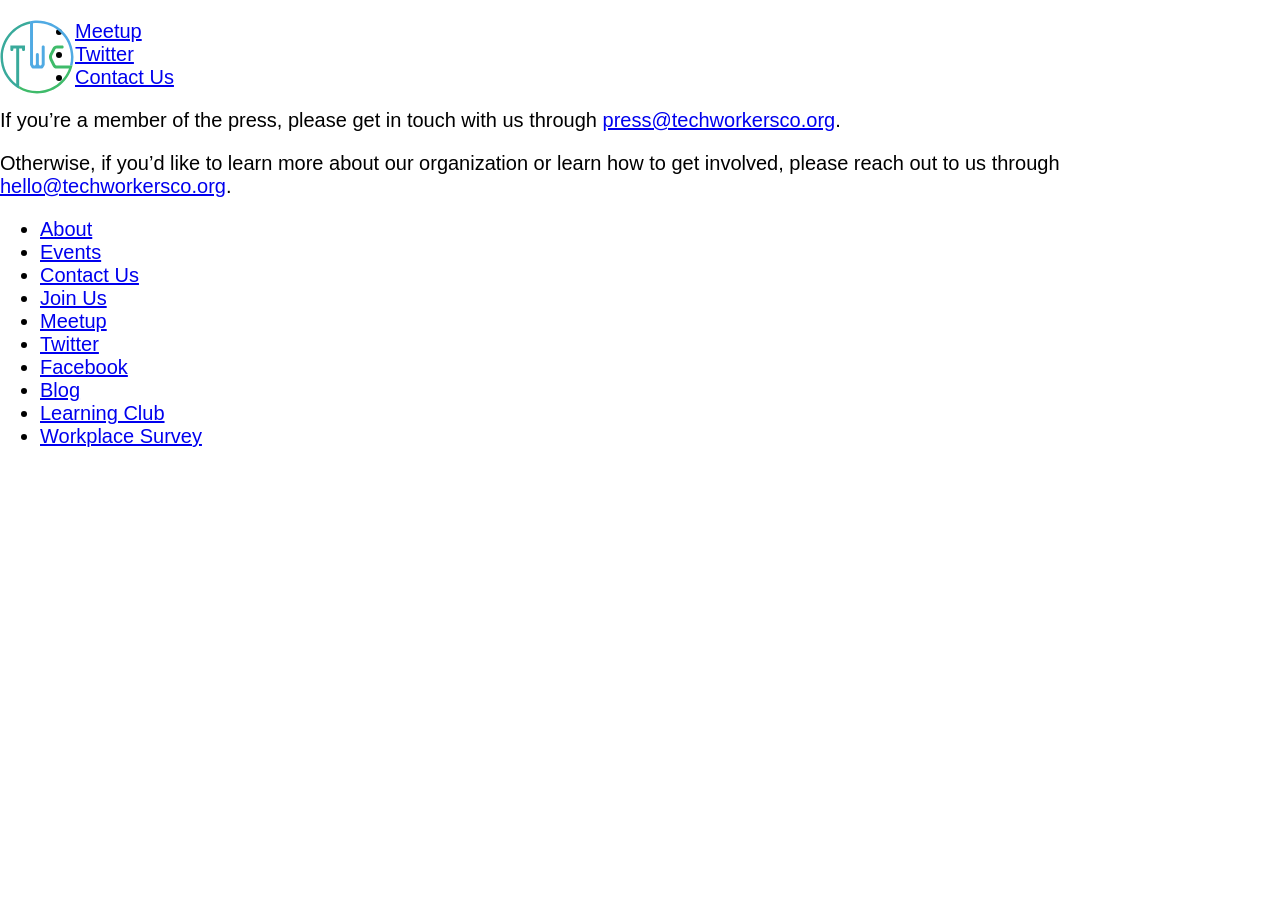
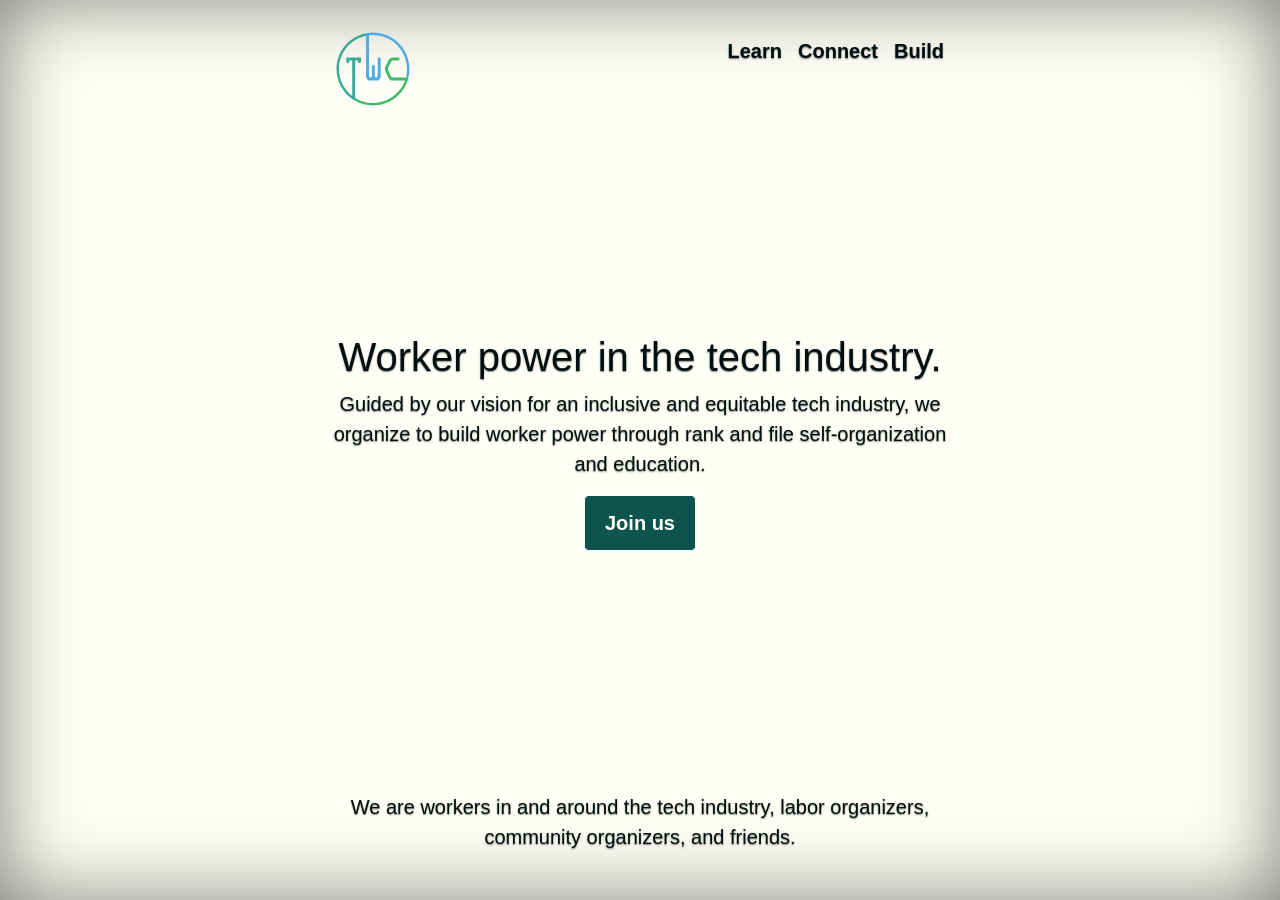
Before and after one commit to techworkersco/twc-site, a Jekyll site: the page built from contact.md, in a window 1280 px wide. Built offline with Jekyll 4.4.1, drawn with Linux system fonts in a browser that asks for light colours; nearby versions of some CDN libraries.

Commit message:
new landing page layout

```diff
--- a/_includes/head.html
+++ b/_includes/head.html
@@ -1,15 +1,16 @@
 <head>
   <meta charset="utf-8">
   <meta http-equiv="X-UA-Compatible" content="IE=edge">
-  <meta name="viewport" content="width=device-width, initial-scale=1">
+  <meta name="viewport" content="width=device-width, initial-scale=1, shrink-to-fit=no">
 
   <title>{% if page.title %}{{ page.title | escape }}{% else %}{{ site.title | escape }}{% endif %}</title>
   <meta name="description" content="{{ page.excerpt | default: site.description | strip_html | normalize_whitespace | truncate: 160 | escape }}">
 
-  <link rel="stylesheet" href="{{ "/assets/css/normalize.css" | relative_url }}">
+
+  <link rel="stylesheet" href="{{ "/assets/css/bootstrap.min.css" | relative_url }}">
+  <link rel="stylesheet" href="{{ "/assets/css/cover.css" | relative_url }}">
   <link rel="stylesheet" href="{{ "/assets/css/main.css" | relative_url }}">
   <link rel="canonical" href="{{ page.url | replace:'index.html','' | absolute_url }}">
-  <link rel="alternate" type="application/rss+xml" title="{{ site.title | escape }}" href="{{ "/feed.xml" | relative_url }}">
   <link rel="shortcut icon" href="/assets/favicon.ico" type="image/x-icon">
   <link rel="icon" href="/assets/favicon.ico" type="image/x-icon">
 </head>
--- a/_layouts/default.html
+++ b/_layouts/default.html
@@ -1,10 +1,11 @@
-<!DOCTYPE html>
+<!doctype html>
 <html lang="{{ page.lang | default: site.lang | default: "en" }}">
 
   {% include head.html %}
 
   <body>
-    <div class="main-wrapper">
+
+<!--     <div class="main-wrapper">
       {% include header.html %}
 
       <main>
@@ -14,8 +15,52 @@
       </main>
 
     </div>
-    {% include footer.html %}
+    {% include footer.html %} -->
 
+
+    <div class="main-wrapper site-wrapper">
+
+      <div class="site-wrapper-inner">
+
+        <div class="cover-container">
+
+          <header class="masthead clearfix">
+            <div class="inner">
+              <h3 id="logo" class="masthead-brand"><a href="/">{{ site.title }}</a></h3>
+              <nav class="nav nav-masthead">
+                <a class="nav-link" href="#">Learn</a>
+                <a class="nav-link" href="#">Connect</a>
+                <a class="nav-link" href="#">Build</a>
+              </nav>
+            </div>
+          </header>
+
+          <main role="main" class="inner cover">
+            <h1 class="cover-heading">Worker power in the tech industry.</h1>
+            <p class="lead">Guided by our vision for an inclusive and equitable tech industry, we organize to build worker power through rank and file self-organization and education.</p>
+            <p class="lead">
+              <a href="#" class="btn btn-lg btn-secondary">Join us</a>
+            </p>
+          </main>
+
+          <footer class="mastfoot">
+            <div class="inner">
+              <p>We are workers in and around the tech industry, labor organizers, community organizers, and friends.</p>
+            </div>
+          </footer>
+
+        </div>
+
+      </div>
+
+    </div>
+
+    <!-- Bootstrap core JavaScript
+    ================================================== -->
+    <!-- Placed at the end of the document so the pages load faster -->
+    <script src="https://code.jquery.com/jquery-3.2.1.slim.min.js" integrity="sha384-KJ3o2DKtIkvYIK3UENzmM7KCkRr/rE9/Qpg6aAZGJwFDMVNA/GpGFF93hXpG5KkN" crossorigin="anonymous"></script>
+    <script>window.jQuery || document.write('<script src="{{ "/assets/js/jquery.min.js" | relative_url }}"><\/script>')</script>
+    <script src="{{ "/assets/js/popper.min.js" | relative_url }}"></script>
+    <script src="{{ "/assets/js/bootstrap.min.js" | relative_url }}"></script>
   </body>
-
 </html>
```
